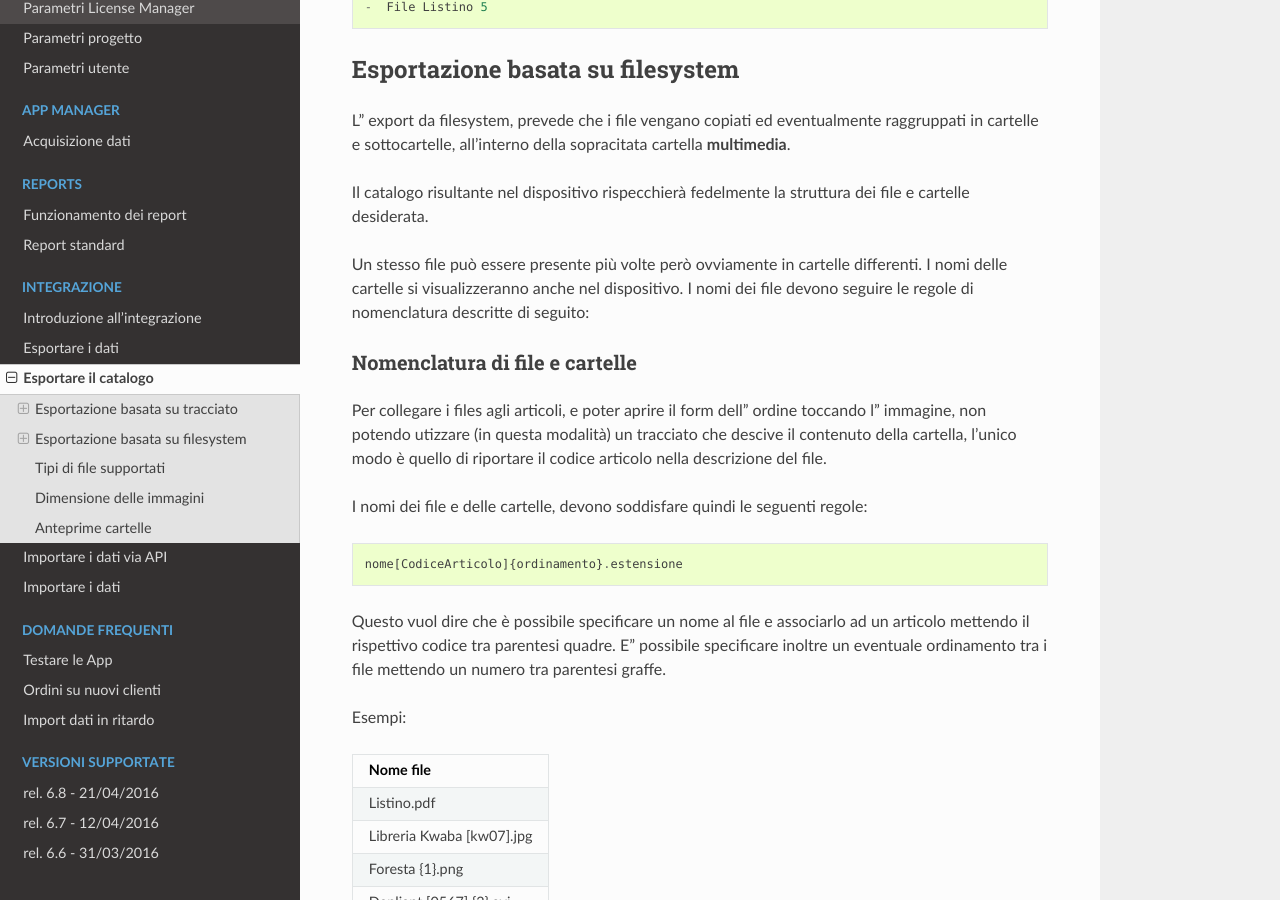
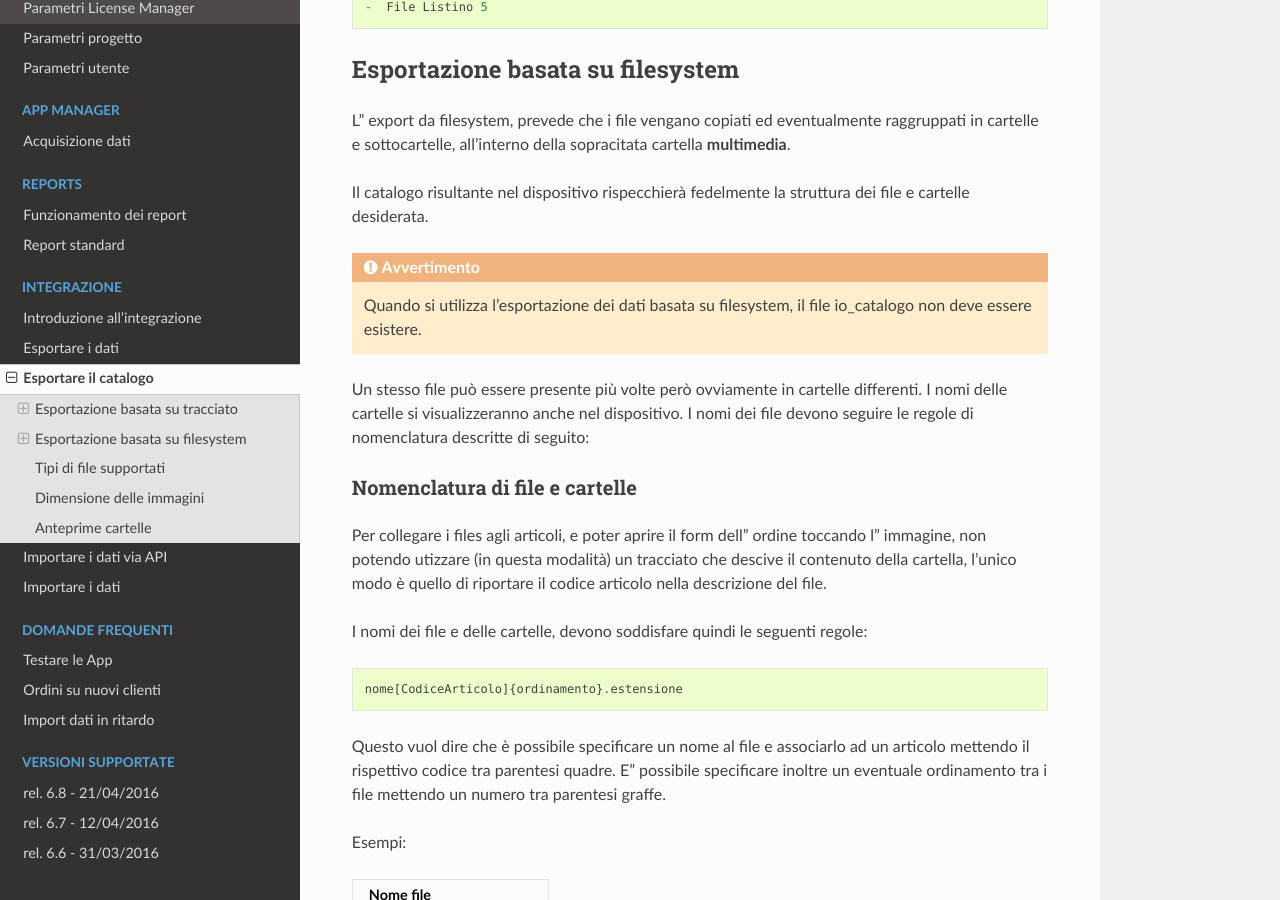
Before and after one commit to wedoit-io/doc-icommerce, a Sphinx documentation site: the page built from source/int-export-catalogo.rst, in a window 1280 px wide and 900 px high, scrolled down 1722 px. Built offline with Sphinx 7.4.7 and the Read the Docs theme 2.0.0, drawn with Linux system fonts in a browser that asks for light colours.

Commit message:
Si utilizza l'esportazione basata su filesystem, io\_catalogo non deve esistere

```diff
--- a/source/int-export-catalogo.rst
+++ b/source/int-export-catalogo.rst
@@ -85,6 +85,8 @@ sopracitata cartella **multimedia**.
 
 Il catalogo risultante nel dispositivo rispecchierà fedelmente la
 struttura dei file e cartelle desiderata.
+
+.. warning:: Quando si utilizza l'esportazione dei dati basata su filesystem, il file io\_catalogo non deve essere esistere.
 
 Un stesso file può essere presente più volte però ovviamente in cartelle
 differenti. I nomi delle cartelle si visualizzeranno anche nel
```
